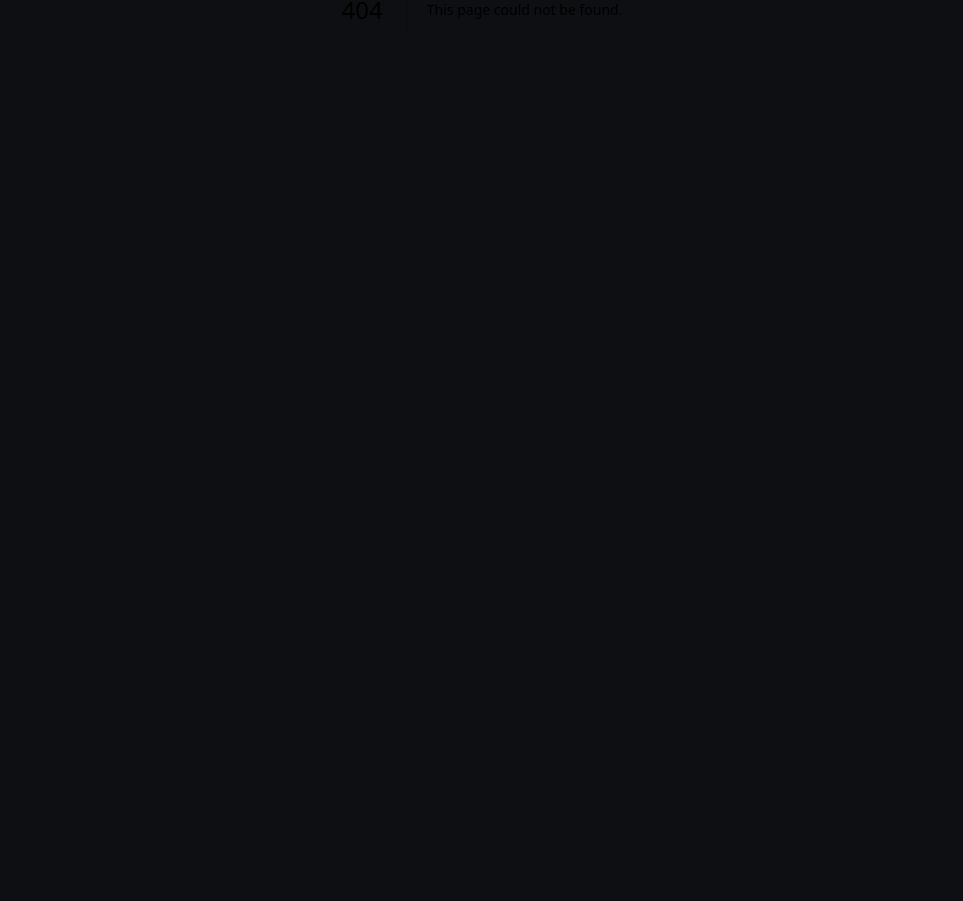
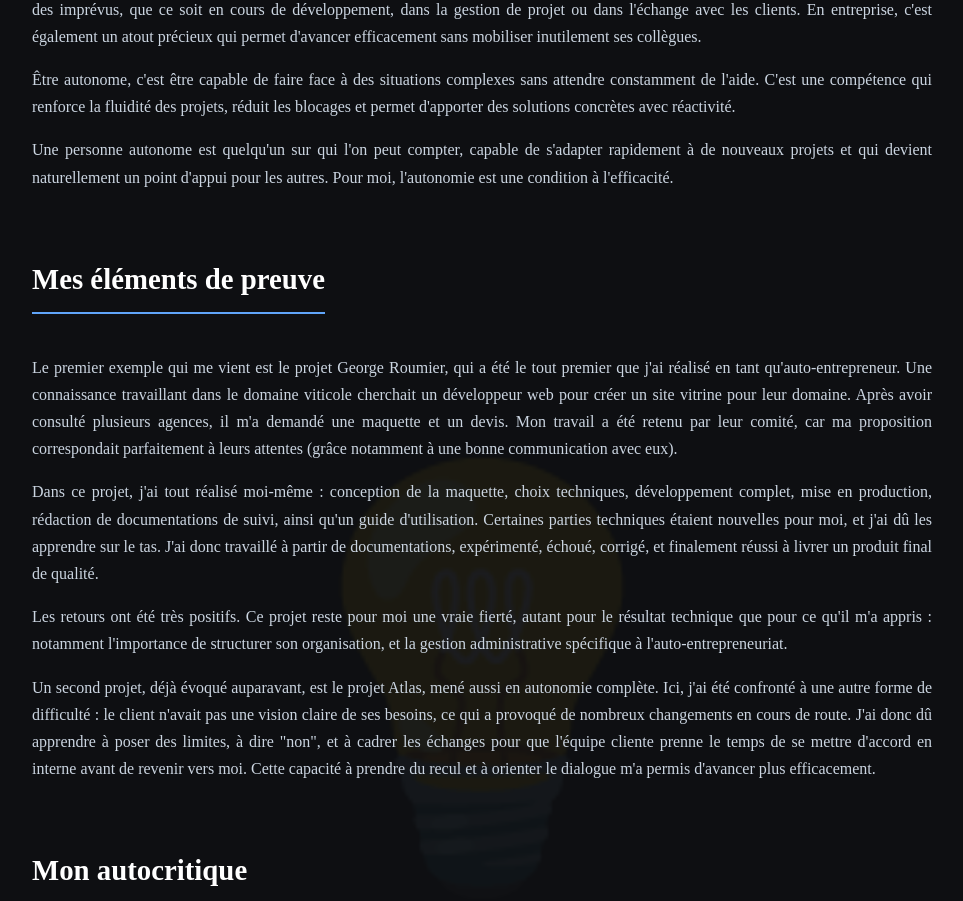
Before and after one commit to Esteban-Mo/portfolio-last, a Next.js app: page /skills/autonomy in a window 1280 px wide. Before the commit this address had no page. Shown: the part 391-1292 px from the top of the page, without its empty margins (158-1121 px from the left). Before the commit the page ends 800 px from the top, so only its background shows below. Built offline with nearby package versions, Linux system fonts and the light colour scheme.

Commit message:
Add Autonomy skill page with detailed content and styles; include new CSS module for layout and background emoji support, enhancing the skills section with a dedicated link.

```diff
--- /dev/null
+++ b/src/app/skills/autonomy/page.module.css
@@ -0,0 +1,62 @@
+.container {
+  max-width: 900px; /* Content width */
+  margin: 0 auto; /* Center content */
+  padding: 3rem 1rem 6rem; /* Top, horizontal, bottom padding */
+  color: #e2e8f0; /* Default text color (slate-200) */
+  line-height: 1.7;
+  position: relative; /* Needed for absolute positioning of child */
+  overflow: hidden; /* Hide potential overflow from large emoji */
+  z-index: 1; /* Ensure container itself has z-index if needed */
+}
+
+.backgroundEmoji {
+  position: absolute;
+  top: 50%;
+  left: 50%;
+  transform: translate(-50%, -50%);
+  font-size: 25rem; /* Very large font size */
+  color: #fff; /* Base color for emoji */
+  opacity: 0.05; /* Very subtle opacity */
+  z-index: -1; /* Behind the content */
+  pointer-events: none; /* Non-interactive */
+  user-select: none; /* Prevent text selection */
+}
+
+.mainTitle {
+  font-size: clamp(2.5rem, 6vw, 3.5rem); /* Responsive title size */
+  color: #fff;
+  text-align: center;
+  margin-bottom: 3rem;
+  font-weight: 700;
+}
+
+.section {
+  margin-bottom: 2.5rem; /* Space between sections */
+}
+
+.sectionTitle {
+  font-size: 1.8rem;
+  color: #fff;
+  font-weight: 600;
+  margin-bottom: 1.5rem;
+  padding-bottom: 0.5rem;
+  border-bottom: 2px solid #60A5FA; /* Underline like homepage titles */
+  display: inline-block; /* Make underline fit content */
+}
+
+.section p {
+  margin-bottom: 1rem;
+  color: #cbd5e1; /* Lighter text (slate-300) */
+  text-align: justify;
+}
+
+.list {
+  list-style: disc; /* Standard bullet points */
+  padding-left: 2rem; /* Indentation */
+  margin-top: 1rem;
+  margin-bottom: 1rem;
+}
+
+.list li {
+  margin-bottom: 0.5rem;
+}
--- /dev/null
+++ b/src/app/skills/autonomy/page.tsx
@@ -0,0 +1,66 @@
+import styles from './page.module.css'; // Reuse the same CSS module structure
+
+export default function AutonomySkillPage() {
+  return (
+    <div className={styles.container}>
+      <div className={styles.backgroundEmoji}>💡</div> {/* Background Emoji */}
+
+      <h1 className={styles.mainTitle}>Compétence : Autonomie</h1>
+
+      <section className={styles.section}>
+        <h2 className={styles.sectionTitle}>Ma définition</h2>
+        <p>
+          L'autonomie est une compétence extrêmement cruciale dans le domaine du développement, car nous sommes confrontés quotidiennement à des imprévus, que ce soit en cours de développement, dans la gestion de projet ou dans l'échange avec les clients. En entreprise, c'est également un atout précieux qui permet d'avancer efficacement sans mobiliser inutilement ses collègues.
+        </p>
+        <p>
+          Être autonome, c'est être capable de faire face à des situations complexes sans attendre constamment de l'aide. C'est une compétence qui renforce la fluidité des projets, réduit les blocages et permet d'apporter des solutions concrètes avec réactivité.
+        </p>
+        <p>
+          Une personne autonome est quelqu'un sur qui l'on peut compter, capable de s'adapter rapidement à de nouveaux projets et qui devient naturellement un point d'appui pour les autres. Pour moi, l'autonomie est une condition à l'efficacité.
+        </p>
+      </section>
+
+      <section className={styles.section}>
+        <h2 className={styles.sectionTitle}>Mes éléments de preuve</h2>
+        <p>
+          Le premier exemple qui me vient est le projet George Roumier, qui a été le tout premier que j'ai réalisé en tant qu'auto-entrepreneur. Une connaissance travaillant dans le domaine viticole cherchait un développeur web pour créer un site vitrine pour leur domaine. Après avoir consulté plusieurs agences, il m'a demandé une maquette et un devis. Mon travail a été retenu par leur comité, car ma proposition correspondait parfaitement à leurs attentes (grâce notamment à une bonne communication avec eux).
+        </p>
+        <p>
+          Dans ce projet, j'ai tout réalisé moi-même : conception de la maquette, choix techniques, développement complet, mise en production, rédaction de documentations de suivi, ainsi qu'un guide d'utilisation. Certaines parties techniques étaient nouvelles pour moi, et j'ai dû les apprendre sur le tas. J'ai donc travaillé à partir de documentations, expérimenté, échoué, corrigé, et finalement réussi à livrer un produit final de qualité.
+        </p>
+        <p>
+          Les retours ont été très positifs. Ce projet reste pour moi une vraie fierté, autant pour le résultat technique que pour ce qu'il m'a appris : notamment l'importance de structurer son organisation, et la gestion administrative spécifique à l'auto-entrepreneuriat.
+        </p>
+        <p>
+          Un second projet, déjà évoqué auparavant, est le projet Atlas, mené aussi en autonomie complète. Ici, j'ai été confronté à une autre forme de difficulté : le client n'avait pas une vision claire de ses besoins, ce qui a provoqué de nombreux changements en cours de route. J'ai donc dû apprendre à poser des limites, à dire "non", et à cadrer les échanges pour que l'équipe cliente prenne le temps de se mettre d'accord en interne avant de revenir vers moi. Cette capacité à prendre du recul et à orienter le dialogue m'a permis d'avancer plus efficacement.
+        </p>
+      </section>
+
+      <section className={styles.section}>
+        <h2 className={styles.sectionTitle}>Mon autocritique</h2>
+        <p>
+          Je considère aujourd'hui avoir un niveau confirmé en matière d'autonomie. J'ai la capacité de résoudre rapidement des problèmes, de m'adapter à de nouvelles demandes ou technologies, et de rester efficace sans avoir besoin d'un accompagnement constant.
+        </p>
+        <p>
+          Cependant, j'ai aussi appris que l'autonomie en équipe n'est pas la même chose que l'autonomie en solitaire. Lors de mon tout premier projet en équipe, j'ai parfois pris des initiatives sans assez prendre en compte ces dynamiques collectives. J'ai donc compris qu'il fallait trouver un équilibre : savoir avancer seul, mais aussi savoir s'aligner avec les autres pour que l'équipe reste cohérente et efficace.
+        </p>
+        <p>
+          L'autonomie est donc une compétence qui se travaille en lien avec l'environnement. Elle ne se résume pas à savoir tout faire seul, mais plutôt à savoir quand agir par soi-même, et quand consulter les autres.
+        </p>
+      </section>
+
+      <section className={styles.section}>
+        <h2 className={styles.sectionTitle}>Mon évolution dans cette compétence</h2>
+        <p>
+          Dans le cadre de mon projet professionnel, où j'ambitionne de devenir tech lead, l'autonomie sera une compétence fondamentale. Mes collègues devront pouvoir compter sur moi pour les guider, les débloquer, ou trouver rapidement des solutions aux problèmes qu'ils rencontrent. Cela demande à la fois des connaissances solides, mais aussi une capacité à travailler en autonomie pour absorber rapidement de nouvelles informations.
+        </p>
+        <p>
+          Aujourd'hui, je continue de progresser dans cette compétence en demandant régulièrement des retours sur mon travail, en les analysant, et en cherchant toujours à m'améliorer. Être en perpétuelle remise en question, c'est selon moi le meilleur moyen de devenir encore plus autonome.
+        </p>
+        <p>
+          Je n'ai pas d'objectif figé sur ce point, mais je m'efforce simplement d'apprendre chaque jour, de façon régulière et continue, pour gagner en confiance et en maîtrise.
+        </p>
+      </section>
+    </div>
+  );
+}
```
Also changed, not shown: src/app/page.tsx (+6 -1 lines).
